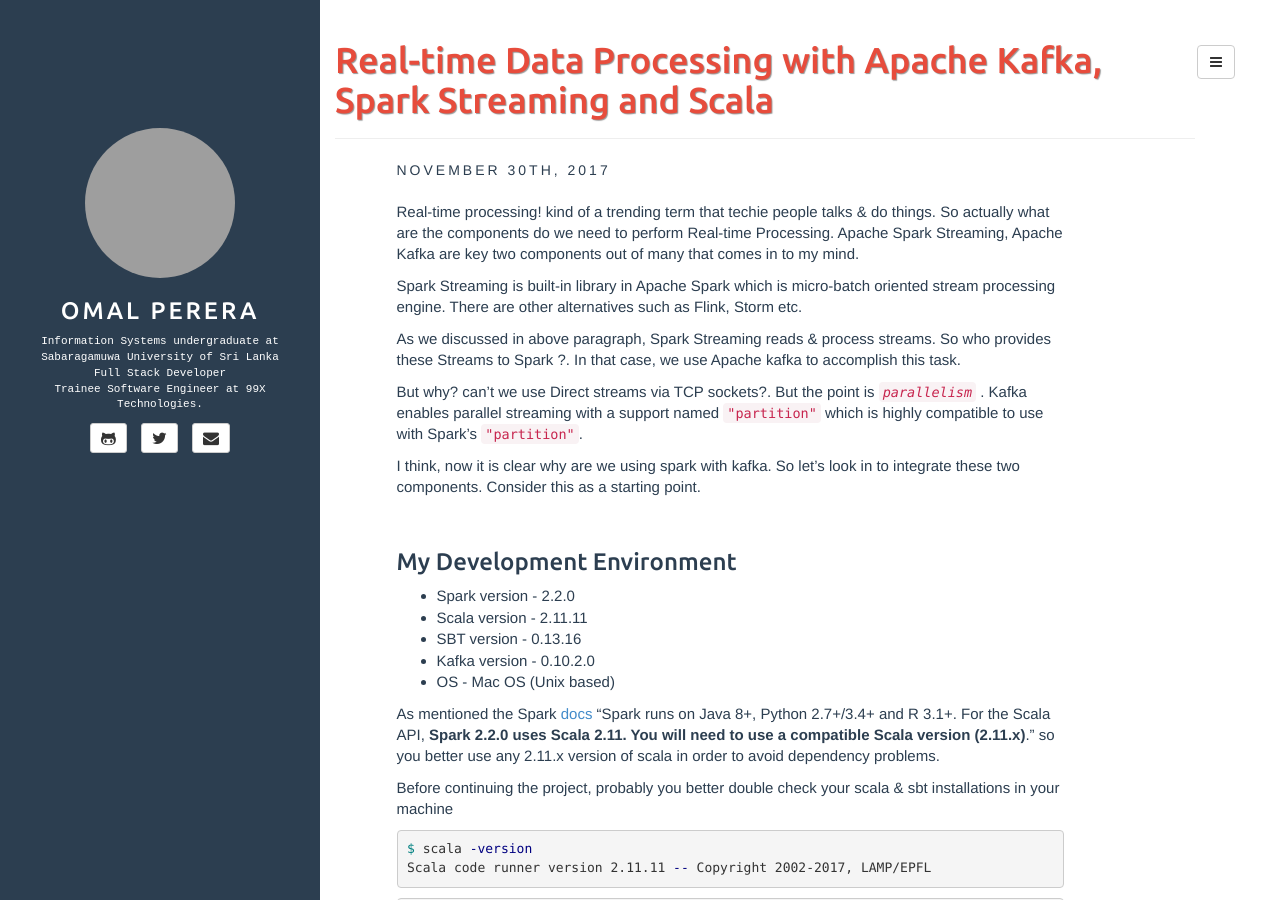
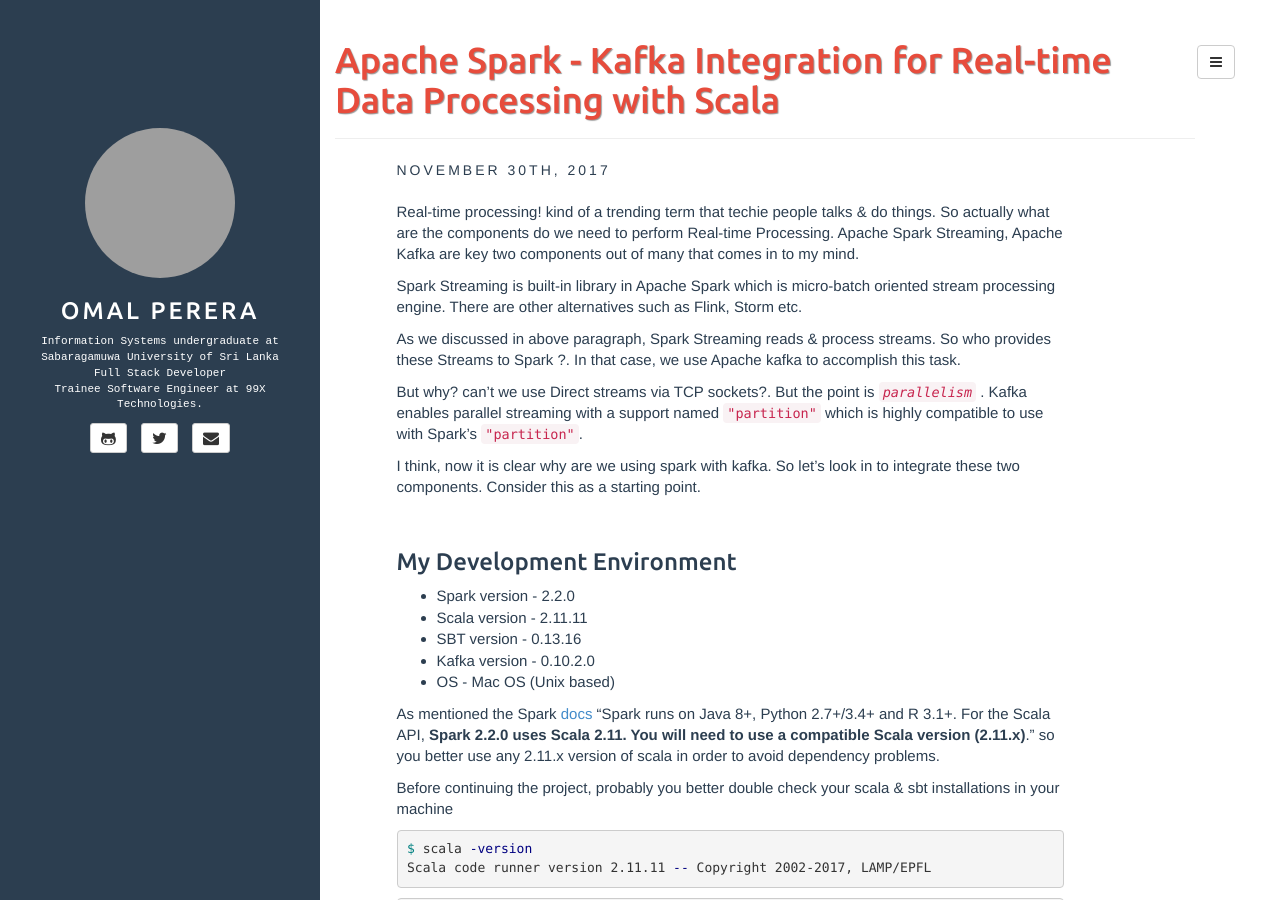
Before and after one commit to OmalPerera/omalperera.github.io, a Jekyll site: the page built from _posts/2017-11-30-Real-time Data-Processing-with-Apache-Kafka-Spark Streaming-and-Scala.md, in a window 1280 px wide and 900 px high. Built offline with Jekyll 4.4.1, drawn with Linux system fonts in a browser that asks for light colours; comment, search, counter and statistics services are not loaded; grey boxes are pictures that could not be loaded.

```diff
--- a/_posts/2017-11-30-Real-time Data-Processing-with-Apache-Kafka-Spark Streaming-and-Scala.md
+++ b/_posts/2017-11-30-Real-time Data-Processing-with-Apache-Kafka-Spark Streaming-and-Scala.md
@@ -1,6 +1,6 @@
 ---
 layout: post
-title: Real-time Data Processing with Apache Kafka, Spark Streaming and Scala
+title: Apache Spark - Kafka Integration for Real-time Data Processing with Scala
 categories: [bigdata]
 tags: [apache, kafka, bigdata, scala, Real-Time-Processing, Spark, streaming]
 description: Practical guide to connect Apache Kafka with Apache Spark using Scala, for real-time processing.
```
